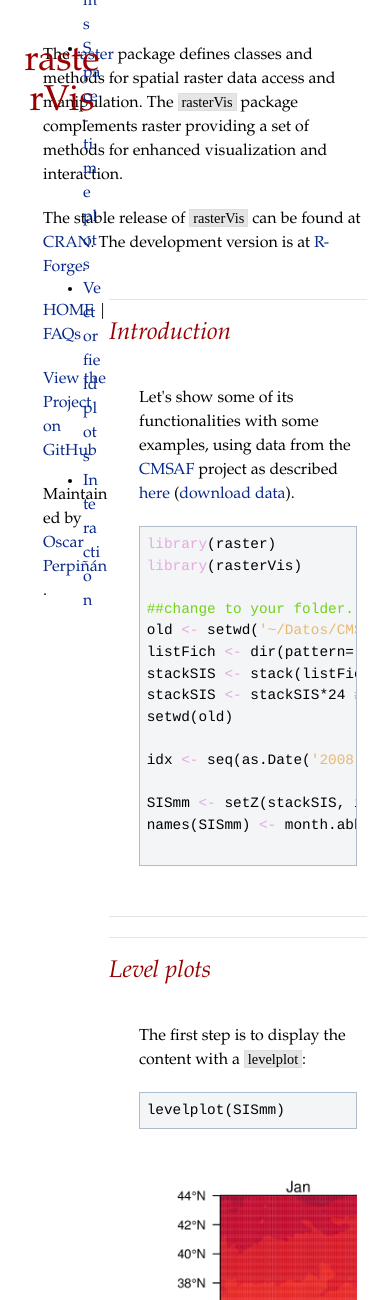
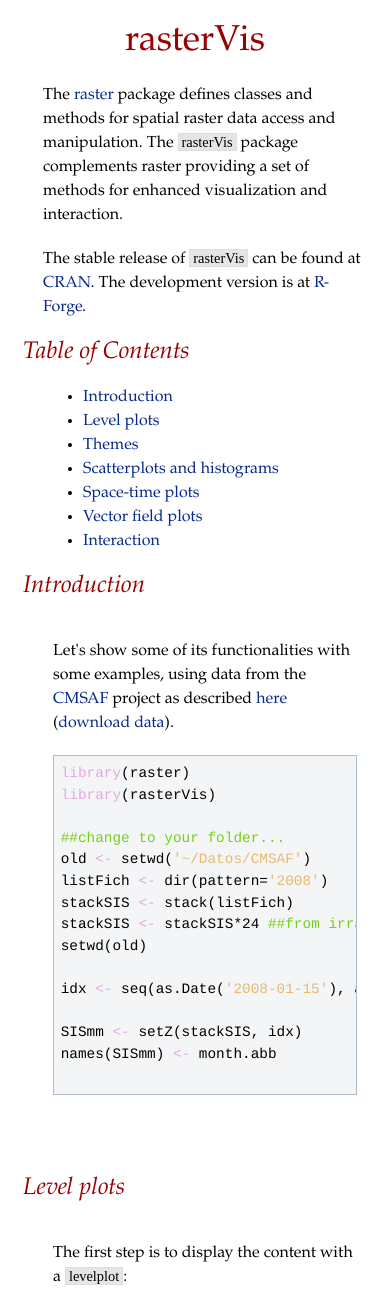
Before and after one commit to oscarperpinan/rastervis, a PHP site: page / in a window 390 px wide. Shown: the top 1300 px of the page. Run offline with PHP 8.4, Linux system fonts and the light colour scheme.

Commit message:
Responsive CSS code

```diff
--- a/styles.css
+++ b/styles.css
@@ -24,9 +24,9 @@ h1, h2, h3 {
 
 h1 {
     width: 20%;
-    float:left;
-    position:fixed;
-    font-size:36px;
+    float: left;
+    position: fixed;
+    font-size: 36px;
 }
 
 h2 {
@@ -142,10 +142,10 @@ hr {
 
 /* https://github.com/orderedlist/minimal/blob/master/stylesheets/styles.css */
 .header {
-  width:20%;
-  float:left;
-  position:fixed;
-  top: 10%;
+  width: 20%;
+  float: left;
+  position: fixed;
+  top: 100px;
 }
 
 
@@ -174,28 +174,33 @@ hr {
     margin: 10px;
 }
 
+@media screen and (max-height: 790px) {
+    #table-of-contents {
+	display: none;
+    }
+}
 
-/* https://github.com/orderedlist/minimal/blob/master/stylesheets/styles.css */
-@media print, screen and (max-width: 960px) {
-  .header, #postamble {
+@media screen and (max-height: 500px) {
+    #postamble {
+	float: right;
+	width:75%;
+	position:static;
+    }
+}
+
+
+@media screen and (max-width: 1100px) {
+  h1, .header, #table-of-contents, .outline-2, #postamble {
     float:none;
     position:static;
     width:auto;
   }
-
-  .header {
-    padding-right:320px;
-  }
-
-  .outline-2 {
-    border:1px solid #e5e5e5;
-    border-width:1px 0;
-    padding:20px 0;
-    margin:0 0 20px;
+  #table-of-contents {
+      display: inline;
   }
 }
 
-@media print, screen and (max-width: 720px) {
+@media screen and (max-width: 720px) {
   body {
     word-wrap:break-word;
   }
```
